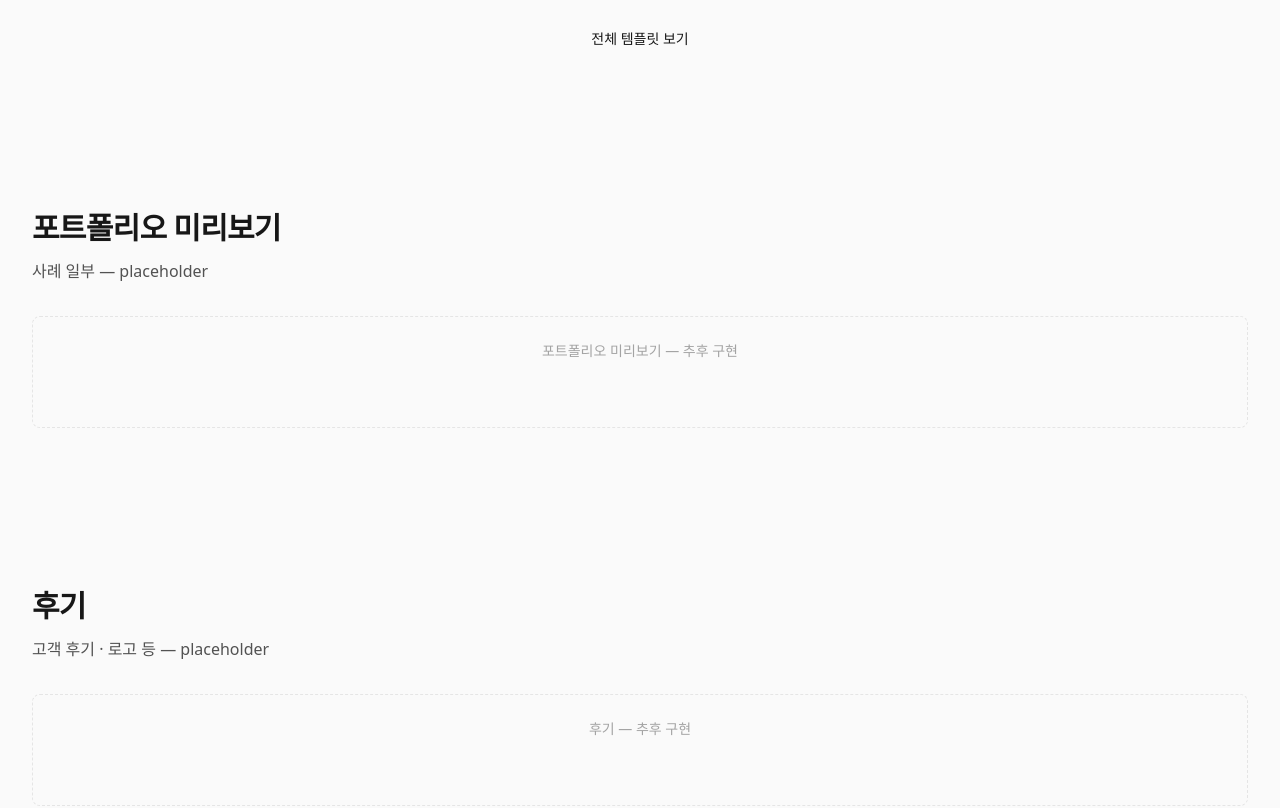
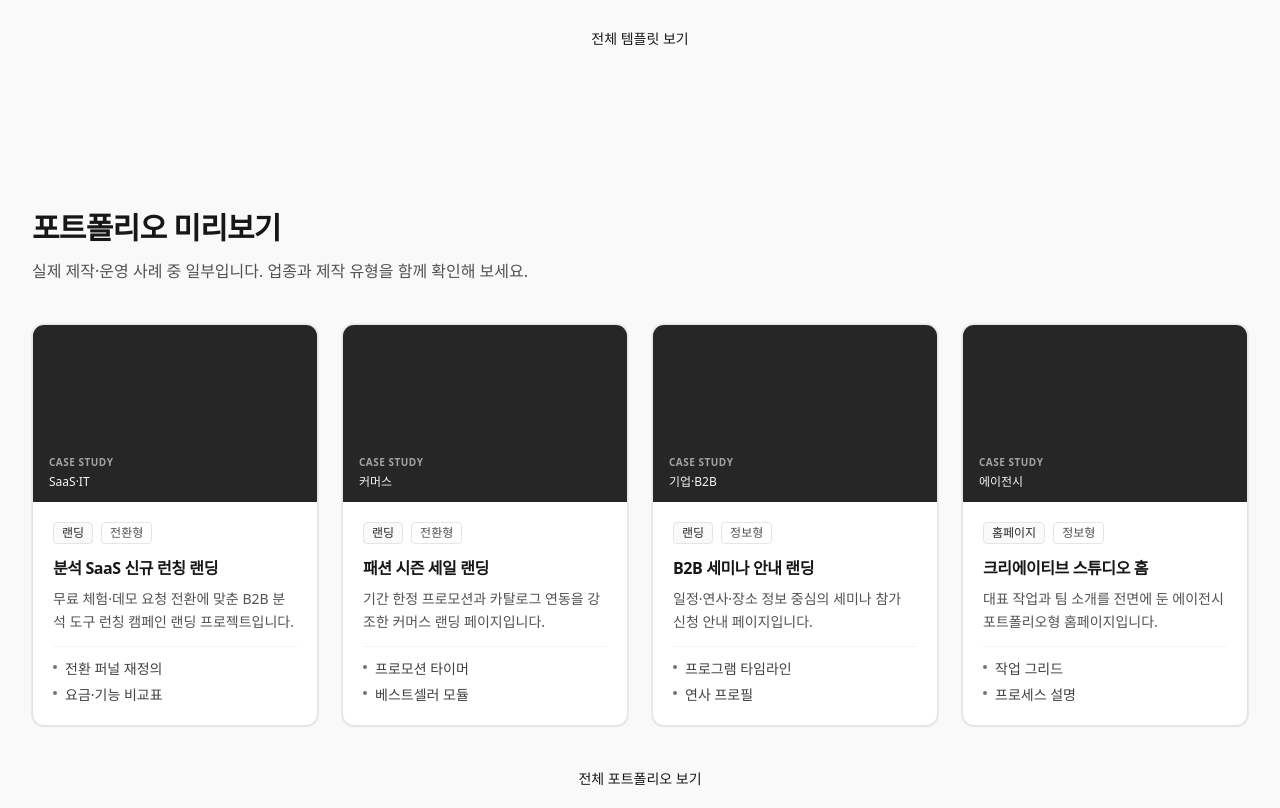
Before and after one commit to jimmy1004kim-afk/website_jimmyweb, a Next.js app: page / in a window 1280 px wide. Shown: the part 2300-3108 px from the top of the page. Built offline with nearby package versions, Linux system fonts and the light colour scheme.

Commit message:
홈 포트폴리오 미리보기 섹션 구현

```diff
--- a/src/app/page.tsx
+++ b/src/app/page.tsx
@@ -14,7 +14,56 @@ import {
   type TemplateKind,
   type TemplateServiceType,
 } from "@/data/templates";
+import {
+  portfolioItems,
+  type PortfolioIndustry,
+  type PortfolioItem,
+  type PortfolioProjectType,
+  type PortfolioServiceType,
+} from "@/data/portfolio";
 import { siteMeta } from "@/data/site";
+
+/** 업종이 겹치지 않게 앞에서부터 고르고, 부족하면 순서대로 채워 최대 4건 */
+function getPortfolioPreviewItems(
+  list: readonly PortfolioItem[],
+  max = 4,
+): PortfolioItem[] {
+  const seenIndustry = new Set<PortfolioIndustry>();
+  const out: PortfolioItem[] = [];
+  for (const item of list) {
+    if (out.length >= max) break;
+    if (seenIndustry.has(item.industry)) continue;
+    seenIndustry.add(item.industry);
+    out.push(item);
+  }
+  for (const item of list) {
+    if (out.length >= max) break;
+    if (out.some((p) => p.id === item.id)) continue;
+    out.push(item);
+  }
+  return out.slice(0, max);
+}
+
+const portfolioPreviewItems = getPortfolioPreviewItems(portfolioItems);
+
+const portfolioServiceTypeLabel: Record<PortfolioServiceType, string> = {
+  landing: "랜딩",
+  homepage: "홈페이지",
+  custom: "맞춤 제작",
+};
+
+const portfolioProjectTypeLabel: Record<PortfolioProjectType, string> = {
+  conversion: "전환형",
+  info: "정보형",
+};
+
+const portfolioIndustryLabel: Record<PortfolioIndustry, string> = {
+  saas: "SaaS·IT",
+  commerce: "커머스",
+  corporate: "기업·B2B",
+  agency: "에이전시",
+  "public-sector": "공공·교육",
+};
 
 /** 랜딩·홈 각각에서 전환형·정보형을 하나씩 골라 미리보기 4장 구성 */
 function getTemplatePreviewItems(list: readonly Template[]): Template[] {
@@ -315,15 +364,78 @@ export default function HomePage() {
         </Container>
       </Section>
 
-      <Section id="portfolio-preview" aria-labelledby="portfolio-heading">
+      <Section
+        id="portfolio-preview"
+        aria-labelledby="portfolio-heading"
+        className="bg-neutral-50/50"
+      >
         <Container>
-          <SectionHeader>
+          <SectionHeader className="max-w-2xl">
             <SectionTitle id="portfolio-heading">포트폴리오 미리보기</SectionTitle>
             <SectionDescription>
-              사례 일부 — placeholder
+              실제 제작·운영 사례 중 일부입니다. 업종과 제작 유형을 함께
+              확인해 보세요.
             </SectionDescription>
           </SectionHeader>
-          <SectionPlaceholder label="포트폴리오 미리보기" />
+
+          <ul className="mt-10 grid list-none gap-6 sm:grid-cols-2 lg:grid-cols-4">
+            {portfolioPreviewItems.map((project) => (
+              <li key={project.id}>
+                <article className="flex h-full flex-col overflow-hidden rounded-xl border border-neutral-200 bg-white shadow-sm ring-1 ring-neutral-900/5">
+                  <div
+                    className="flex aspect-[16/10] flex-col justify-end bg-neutral-800 px-4 py-3"
+                    aria-hidden
+                  >
+                    <span className="text-[10px] font-semibold uppercase tracking-wider text-neutral-400">
+                      Case study
+                    </span>
+                    <span className="mt-1 truncate text-xs font-medium text-neutral-100">
+                      {portfolioIndustryLabel[project.industry]}
+                    </span>
+                  </div>
+                  <div className="flex flex-1 flex-col p-5">
+                    <div className="flex flex-wrap gap-2">
+                      <span className="rounded border border-neutral-200 bg-neutral-50 px-2 py-0.5 text-xs font-medium text-neutral-800">
+                        {portfolioServiceTypeLabel[project.serviceType]}
+                      </span>
+                      <span className="rounded border border-neutral-200 bg-white px-2 py-0.5 text-xs text-neutral-600">
+                        {portfolioProjectTypeLabel[project.projectType]}
+                      </span>
+                    </div>
+                    <h3 className="mt-3 text-base font-semibold tracking-tight text-neutral-900">
+                      {project.name}
+                    </h3>
+                    <p className="mt-2 line-clamp-3 text-sm leading-relaxed text-neutral-600">
+                      {project.shortDescription}
+                    </p>
+                    <ul className="mt-3 space-y-1.5 border-t border-neutral-100 pt-3 text-sm text-neutral-700">
+                      {project.highlights.slice(0, 2).map((line, index) => (
+                        <li
+                          key={`${project.id}-h-${index}`}
+                          className="flex gap-2"
+                        >
+                          <span
+                            className="mt-1.5 h-1 w-1 shrink-0 rounded-full bg-neutral-500"
+                            aria-hidden
+                          />
+                          <span className="line-clamp-2">{line}</span>
+                        </li>
+                      ))}
+                    </ul>
+                  </div>
+                </article>
+              </li>
+            ))}
+          </ul>
+
+          <p className="mt-10 text-center">
+            <Link
+              href="/portfolio"
+              className="text-sm font-medium text-neutral-900 underline-offset-4 hover:underline"
+            >
+              전체 포트폴리오 보기
+            </Link>
+          </p>
         </Container>
       </Section>
 
```
